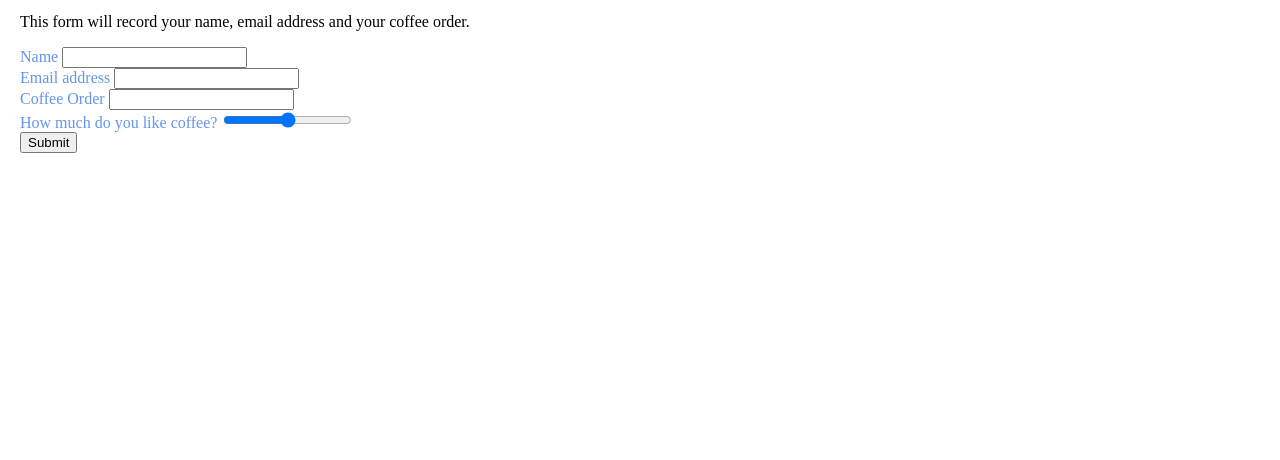
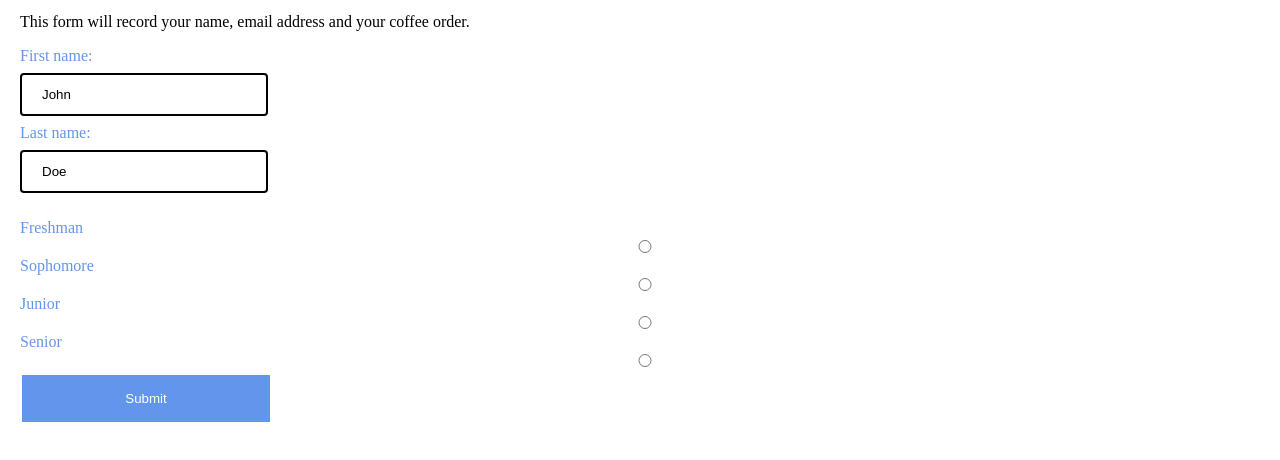
Before and after one commit to sophiereed/vico2162project5, a plain HTML site: page index.html in a window 1280 px wide. Shown: the part 88-548 px from the top of the page. Drawn offline with Linux system fonts and the light colour scheme.

Commit message:
master commit

```diff
--- a/css/main.css
+++ b/css/main.css
@@ -13,3 +13,33 @@ h1 {
 form {
 color: cornflowerblue;
 }
+
+input {
+	width: 100%;
+}
+
+input[type=text] {
+	width: 20%;
+	padding: 12px 20px;
+	margin: 8px 0;
+	box-sizing: border-box;
+	border: 2px solid;
+	border-radius: 4px;
+}
+
+input[type=text]:focus {
+	border: 3px solid #555;
+}
+
+input[type=button],
+input[type=submit],
+input[type=reset] {
+	background-color: cornflowerblue;
+	border: none;
+	color: white;
+	padding: 16px 32px;
+	text-decoration: none;
+	margin: 4px 2px;
+	cursor: pointer;
+	width: 20%;
+}
--- a/index.html
+++ b/index.html
@@ -12,30 +12,25 @@
 	<p> This form will record your name, email address and your coffee order.</p>
 
 	<form>
-		<div class="form-group">
-			<label for="InputName1">Name</label>
-			<input type="name" class="form-control" id="InputName1" aria-describedby="nameHelp">
-			<small id="nameHelp" class="form-text text-muted"></small>
-		</div>
 
-		<div class="form-group">
-			<label for="InputEmail1">Email address</label>
-			<input type="email" class="form-control" id="InputEmail1" aria-describedby="emailHelp">
-			<small id="emailHelp" class="form-text text-muted"></small>
-		</div>
+		<label for="fname">First name:</label><br>
+		<input type="text" id="fname" name="fname" value="John"><br>
+		<label for="lname">Last name:</label><br>
+		<input type="text" id="lname" name="lname" value="Doe"><br><br>
 
-		<div class="form-group">
-			<label for="InputCoffee1">Coffee Order</label>
-			<input type="coffee" class="form-control" id="InputCoffee1" aria-describedby="coffeeHelp">
-			<small id="coffeeHelp" class="form-text text-muted"></small>
-		</div>
+		<label for="freshman">Freshman</label><br>
+		<input type="radio" id="freshman" name="grade" value="freshman">
 
-		<div class="form-group">
-			<label for="formControlRange">How much do you like coffee?</label>
-			<input type="range" class="form-control-range" id="formControlRange">
-		</div>
+		<label for="sophomore">Sophomore</label><br>
+		<input type="radio" id="sophomore" name="grade" value="sophomore">
 
-		<button type="submit" class="btn btn-primary">Submit</button>
+		<label for="junior">Junior</label>
+		<input type="radio" id="junior" name="grade" value="junior">
+
+		<label for="senior">Senior</label>
+		<input type="radio" id="senior" name="grade" value="senior">
+
+		<input type="submit" value="Submit">
 
 	</form>
 
```
